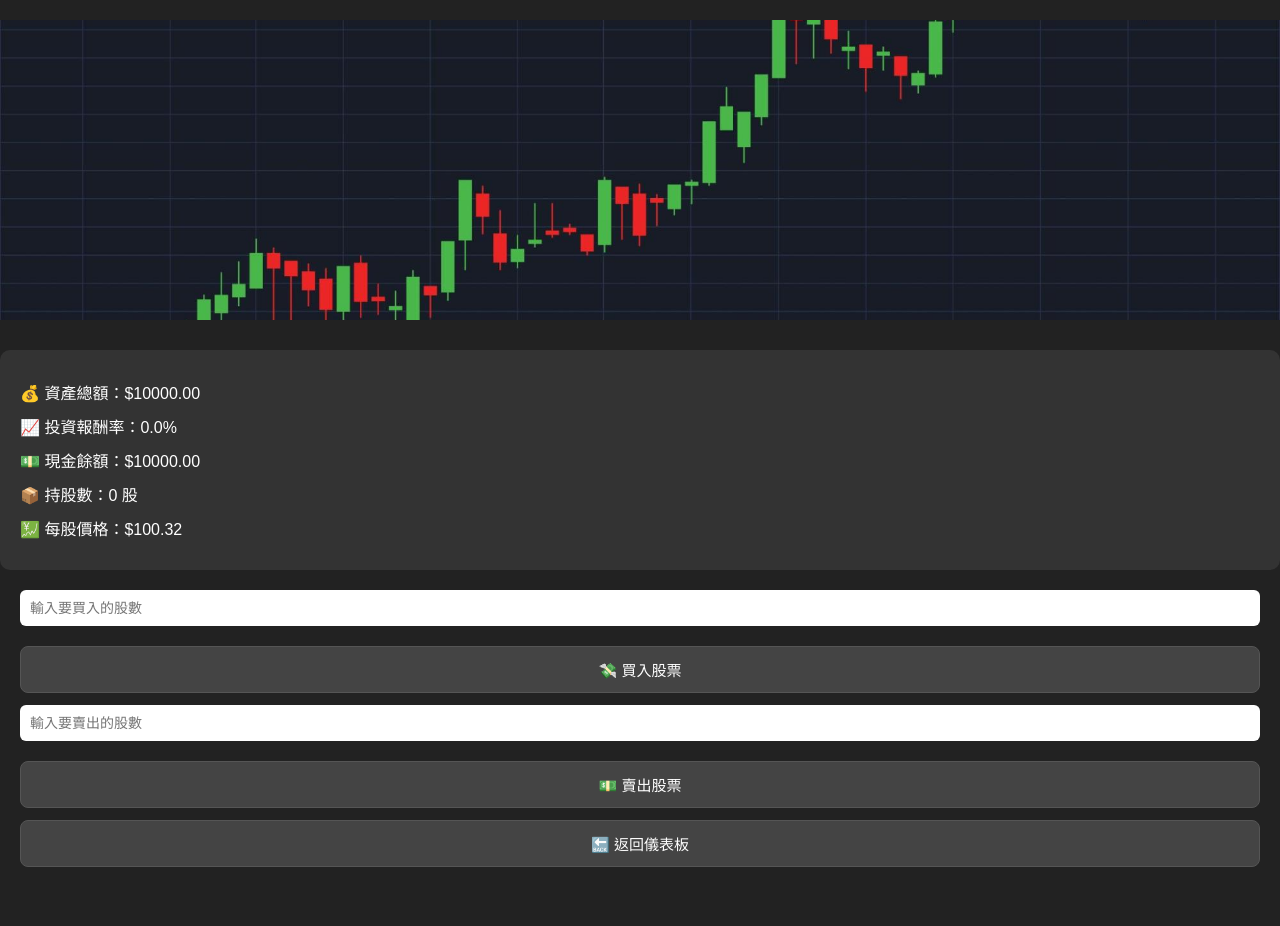
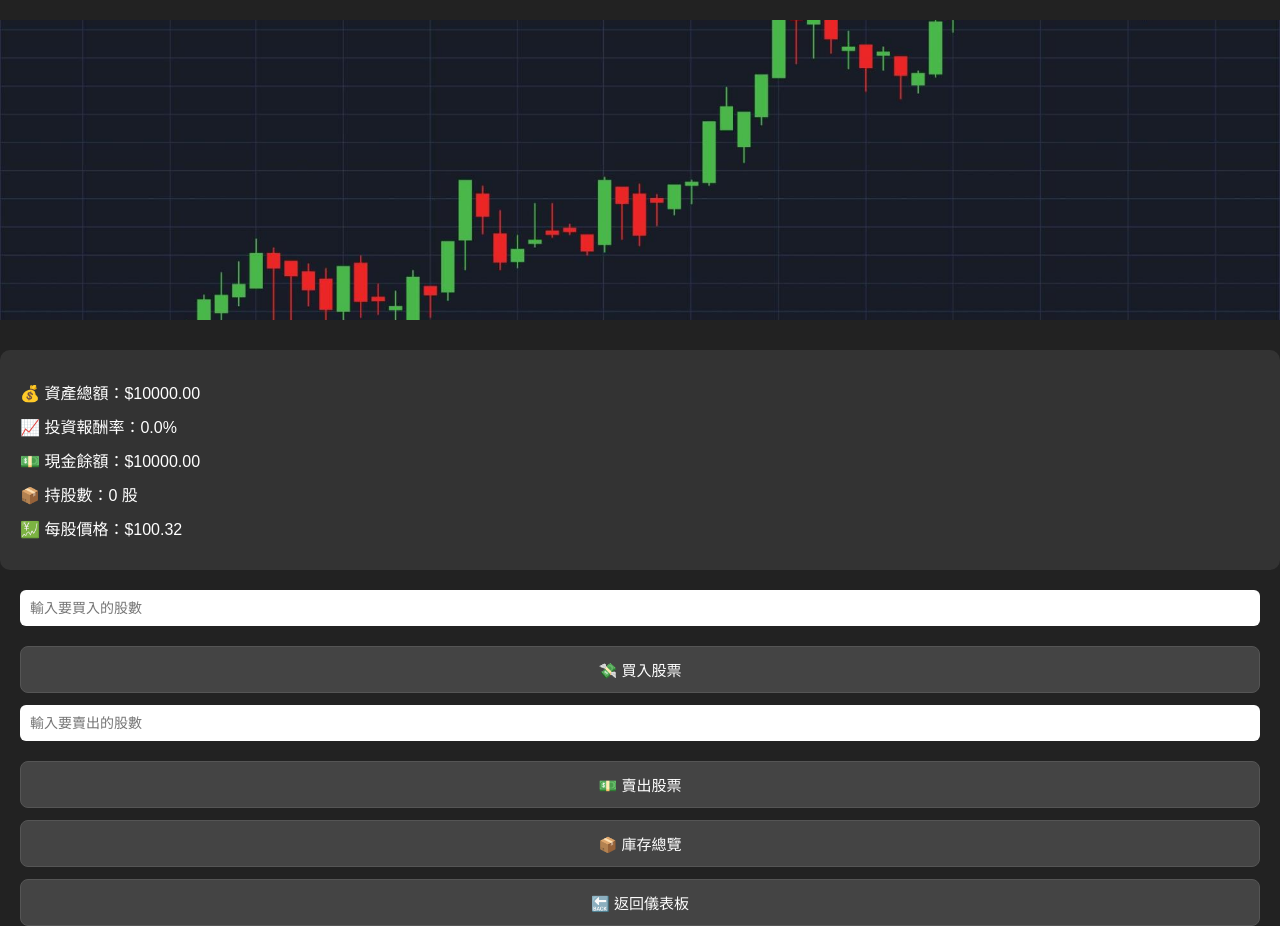
Before and after one commit to Chun751/fake2, a plain HTML site: page 投資組合.html in a window 1280 px wide. Shown: the part 92-1018 px from the top of the page. Before the commit the page ends 959 px from the top, so only its background shows below. Drawn offline with Linux system fonts and the light colour scheme.

Commit message:
Update 投資組合.html

```diff
--- a/投資組合.html
+++ b/投資組合.html
@@ -97,7 +97,7 @@
 
     <input type="number" id="sellAmount" placeholder="輸入要賣出的股數" />
     <button onclick="sellStock()">💵 賣出股票</button>
-
+	<a href="庫存總覽.html" class="btn">📦 庫存總覽</a>
     <a href="2-儀表板.html" class="btn">🔙 返回儀表板</a>
   </div>
 
```
